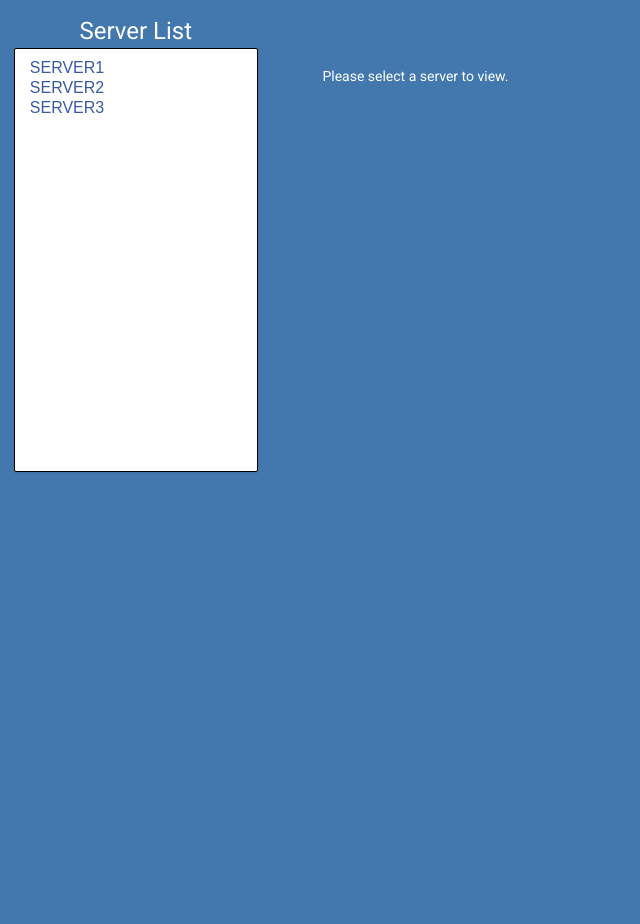
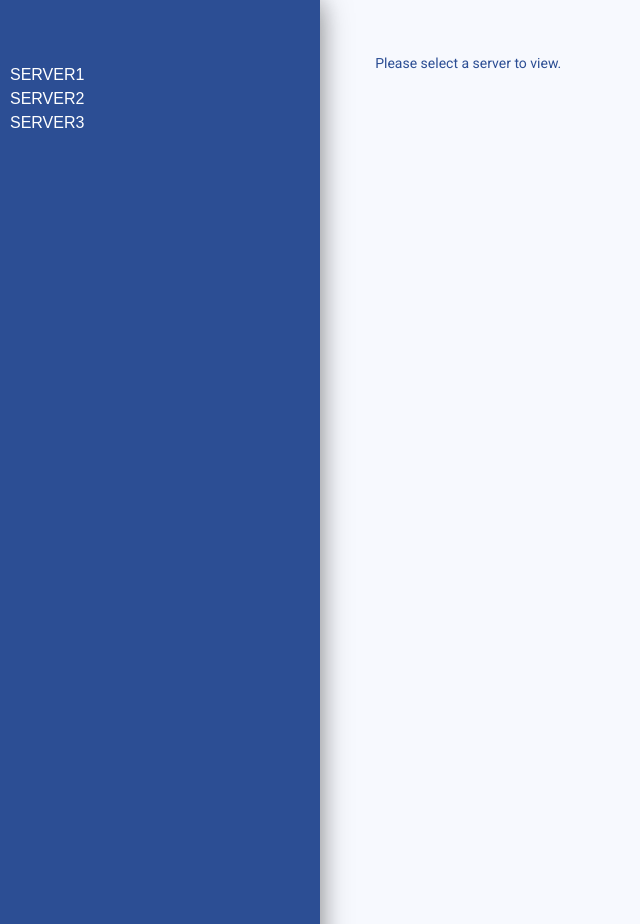
Before and after one commit to badgumby/ansible-web, a PHP site: page / in a window 1280 px wide. Shown: the whole page, without its empty margins (0-640 px from the left). Run offline with PHP 8.4, Linux system fonts and the light colour scheme.

Commit message:
change from table to divs for layout of main page - updated stylesheet to reflect these changes

```diff
--- a/serverinfo/index.php
+++ b/serverinfo/index.php
@@ -5,16 +5,9 @@
   <title>Server List</title>
 </head>
 <body>
-  <table class="fullpage">
-    <tr>
-      <td width="20%">
-        <div class="navdiv">
-<font style="text-align:center;font-size:24px;">Server List</font>
-<table>
+  <div class="navdiv">
 <form action="serverinfo.php" method="post" target="serverinfo" class="formNav">
-  <tr>
-    <td>
-      <select class="select-css" name="server" id="server" size="20" required="required" onchange="this.form.submit()">
+  <select class="select-css" name="server" id="server" size="20" required="required" onchange="this.form.submit()">
 <?php
 
 $dir = "inventory/";
@@ -27,17 +20,13 @@ foreach ($files as $file) {
 <?php
 }
  ?>
-      </select>
-    </td>
-  </tr>
-</table>
+  </select>
 </form>
 </div>
-</td>
-<td width="80%">
-<iframe name="serverinfo" class="iframe-css" src="placeholder.html"></iframe>
-</td>
-</tr>
-</table>
+
+  <div class="serverInfoDiv">
+    <iframe name="serverinfo" class="iframe-css" src="placeholder.html"></iframe>
+  </div>
+
 </body>
 </html>
--- a/serverinfo/style/style.css
+++ b/serverinfo/style/style.css
@@ -11,13 +11,15 @@ svg, svg polygon {
 }
 
 .serverInfoPage {
-  background-color: #4278ad;
-  color: #FFFFFF;
+  /*background-color: #4278ad;*/
+  background-color: #f7f9fe;
+  color: #FFF;
   font-family: 'Roboto', sans-serif;
 }
 
 .placediv {
-  color: #FFFFFF;
+  font-family: 'Roboto', sans-serif;
+  color: #2c4e94;
   height: 100%;
   padding: 5%;
   font-size: 14px;
@@ -27,8 +29,9 @@ svg, svg polygon {
 }
 
 .sinfodiv {
-  color: #FFFFFF;
+  color: #FFF;
   height: 100%;
+  margin-top: 5px;
   /*padding: 5%;*/
   font-size: 14px;
   display: flex;
@@ -37,19 +40,37 @@ svg, svg polygon {
 }
 
 .navdiv {
-  color: #FFFFFF;
+  color: #FFF;
+  background-color: #2c4e94;
   height: 100%;
+  width: 25%;
   padding-top: 5%;
   font-size: 14px;
   display: flex;
   flex-direction: column;
+  position: fixed;
+  top: 0;
+  bottom: 0;
+  left: 0;
+  z-index: 1030;
+  box-shadow: 0 2px 22px 0 rgba(0,0,0,.2), 0 2px 30px 0 rgba(0,0,0,.35);
   /*justify-content: center; */
+}
+
+.serverInfoDiv {
+  height: 100%;
+  position: fixed;
+  width: 75%;
+  top: 0;
+  bottom: 0;
+  right: 0;
 }
 
 .formNav {
   display: flex;
   align-items: center;
   flex-direction: column;
+  height: 100%;
 }
 
 .btn-main {
@@ -105,9 +126,9 @@ h3 {
 }
 
 body {
-  background-color: #4278ad;
   /*background-color: #4278ad;*/
-  color: #FFFFFF;
+  background-color: #f7f9fe;
+  color: #FFF;
   font-family: 'Roboto', sans-serif;
   /*background: -webkit-radial-gradient(closest-corner, rgba(16, 47, 70, 0) 60%, rgba(16, 47, 70, 0.26)), -webkit-linear-gradient(108deg, #3ea8dd, #005eb8 90%);
   background: -moz-radial-gradient(closest-corner, rgba(16, 47, 70, 0) 60%, rgba(16, 47, 70, 0.26)), -moz-linear-gradient(108deg, #3ea8dd, #005eb8 90%);
@@ -124,26 +145,31 @@ body {
 .select-css {
   font-family: 'Roboto', sans-serif;
 	display: block;
+	color: #FFF;
+  background-color: #2c4e94;
+  text-align: left;
+  border: 0;
+  outline: 0;
   overflow-x: hidden;
   overflow-y: auto;
 	font-size: 16px;
 	font-family: sans-serif;
 	font-weight: 700;
-	color: #365aa0;
 	line-height: 1.3;
-	padding: .6em 1.4em .5em .8em;
 	width: 100%;
+  height: 100%;
 	max-width: 100%;
 	box-sizing: border-box;
 	margin: 0;
-	border: 1px solid #000000;
+	/*border: 1px solid #000;
 	box-shadow: 0 1px 0 1px rgba(0,0,0,.04);
-	/*border-radius: .5em; */
+  padding: .6em 1.4em .5em .8em;
+	border-radius: .5em; */
 	-moz-appearance: none;
 	-webkit-appearance: none;
 	appearance: none;
-	background-color: #fff;
 }
+
 .select-css::-ms-expand {
 	display: none;
 }
@@ -151,17 +177,27 @@ body {
 	border-color: #888;
 }
 .select-css:focus {
-	border-color: #aaa;
+	/*border-color: #aaa;
   box-shadow: 0 0 1px 3px rgba(38, 56, 88, 0.49);
 	box-shadow: 0 0 0 3px -moz-mac-focusring;
-	color: #222;
+	color: #222;*/
 	outline: none;
 }
+.select-css:-moz-focusring {
+    color: transparent;
+    text-shadow: 0 0 0 #000;
+}
+
 .select-css option {
 	font-weight:normal;
+  padding: 1px 1px 2px 5px;
+  margin: 1px 5px 2px 5px;
 }
 .select-css option:checked {
-  color: #FFF;
+  background: #666;
+  color: #fff;
+  font-weight: bold;
+  border: none;
 }
 
 .iframe-css {
@@ -175,6 +211,10 @@ body {
 }
 
 /*** Table Styles **/
+.infoTable {
+  margin-left: 5%;
+  margin-right: 5%;
+}
 
 .table-fill {
   background: white;
@@ -197,7 +237,7 @@ body {
   text-align:left;
   text-shadow: 0 1px 1px rgba(0, 0, 0, 0.1);
   vertical-align:middle;
-  border: 1px solid white;
+  /*border: 1px solid white; */
 }
 
 .infoTable th:first-child {
@@ -218,8 +258,8 @@ body {
 
 /*.infoTable tr:hover td {
   background:#3f60a2;
-  color:#FFFFFF;
-  border: 1px solid #FFFFFF;
+  color:#FFF;
+  border: 1px solid #FFF;
 } */
 
 .infoTable tr:first-child {
@@ -247,7 +287,7 @@ body {
 }*/
 
 .infoTable td {
-  background:#FFFFFF;
+  background:#FFF;
   padding:20px;
   text-align:left;
   vertical-align:middle;
@@ -262,7 +302,7 @@ body {
 }
 
 .infoTable td:last-child {
-  border-right: 0px;
+  /*border-right: 0px;*/
 }
 
 .infoTable th.text-left {
```
